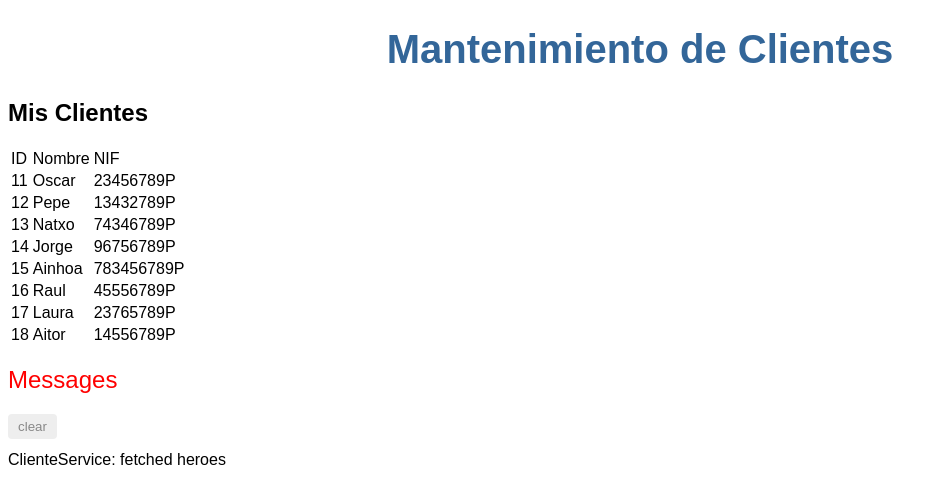
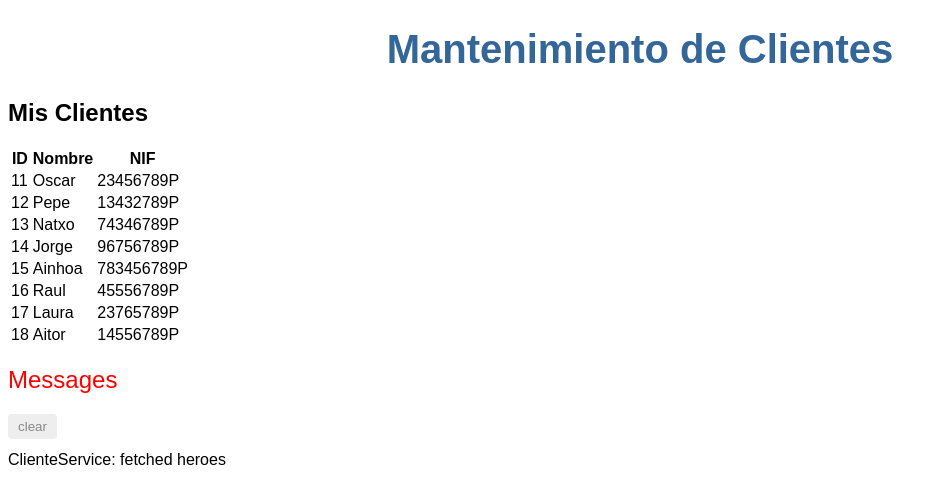
Before and after one commit to maitukoo/Clientes, an Angular app: page / in a window 1280 px wide. Shown: the top 504 px of the page, without its empty margins (0-947 px from the left). Built offline with nearby package versions, Linux system fonts and the light colour scheme.

Commit message:
Modificado estilo de tabla

```diff
--- a/src/app/clientes/clientes.component.html
+++ b/src/app/clientes/clientes.component.html
@@ -1,16 +1,14 @@
 <h2>Mis Clientes</h2>
 
 <table class="tablaClientes">
-  <tr>
-
-    <td>ID</td>
-
-    <td>Nombre</td>
-
-    <td>NIF</td>
-
-  </tr>
-
+  <thead>
+    <tr>
+      <th>ID</th>
+      <th>Nombre</th>
+      <th>NIF</th>
+    </tr>
+  </thead>
+  <tbody>
     <tr *ngFor="let cliente of clientes"
     [class.selected]="cliente === selectedCliente"
     (click)="onSelect(cliente)">
@@ -18,6 +16,7 @@
       <td>{{cliente.name}}</td>
       <td>{{cliente.nif}}</td>
     </tr>
+  </tbody>
 
 </table>
 
```
